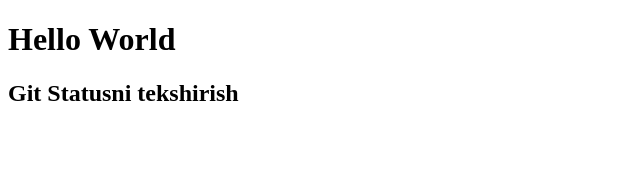
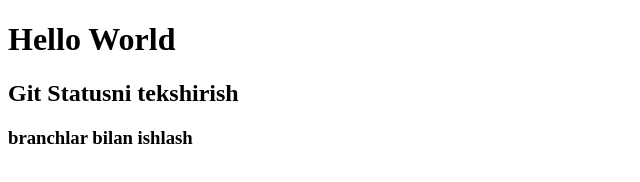
Before and after one commit to n1lufar/tutorial, a plain HTML site: page index.html in a window 1280 px wide. Shown: the whole page, without its empty margins (0-640 px from the left). Drawn offline with Linux system fonts and the light colour scheme.

Commit message:
h3 qoshildi

```diff
--- a/index.html
+++ b/index.html
@@ -8,5 +8,6 @@
 <body>
     <h1>Hello World</h1>
     <h2>Git Statusni tekshirish</h2>
+    <h3>branchlar bilan ishlash</h3>
 </body>
 </html>
```
